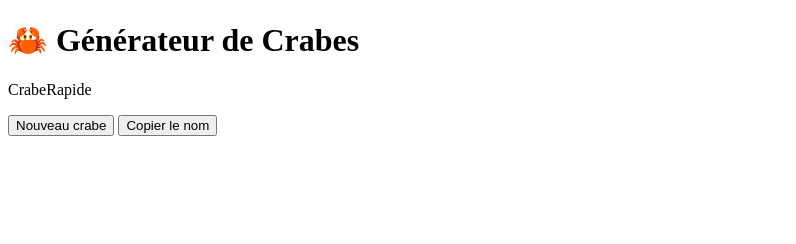
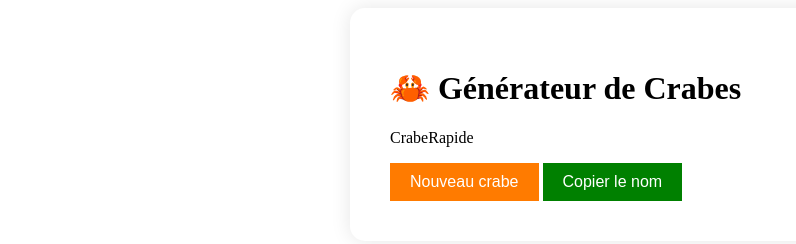
Before and after one commit to redaperol/crabe-generator, a plain HTML site: page index.html in a window 1280 px wide. Shown: the whole page, without its empty margins (0-796 px from the left). Drawn offline with Linux system fonts and the light colour scheme.

Commit message:
make it nice and shiny
je préférais l'ancien

```diff
--- a/index.html
+++ b/index.html
@@ -9,8 +9,8 @@
   <div class="container">
     <h1>🦀 Générateur de Crabes</h1>
     <p id="crabe-name">CrabeSympathique</p>
-    <button onclick="genererCrabe()">Nouveau crabe</button>
-    <button onclick="copierNom()">Copier le nom</button>
+    <button onclick="genererCrabe()"id="Generate">Nouveau crabe</button>
+    <button onclick="copierNom()"id="Copy">Copier le nom</button>
   </div>
   <script src="script.js"></script>
 </body>
--- a/style.css
+++ b/style.css
@@ -6,3 +6,30 @@ button:disabled {
   opacity: 0.5;
   cursor: not-allowed;
 }
+
+button {
+  padding: 10px 20px;
+  font-size: 1em;
+  cursor: pointer;Add commentMore actions
+  border-radius: 8px;
+  border: none;
+}
+
+#Generate {
+  color: white;
+  background-color: #ff7b00;
+}
+
+#Copy{
+  color: white;
+  background-color: #008000;
+}
+
+.container {
+  background: white;
+  padding: 40px;
+  border-radius: 15px;
+  box-shadow: 0 0 20px rgba(0,0,0,0.1);
+  max-width: 500px;
+  margin: auto;
+}
```
